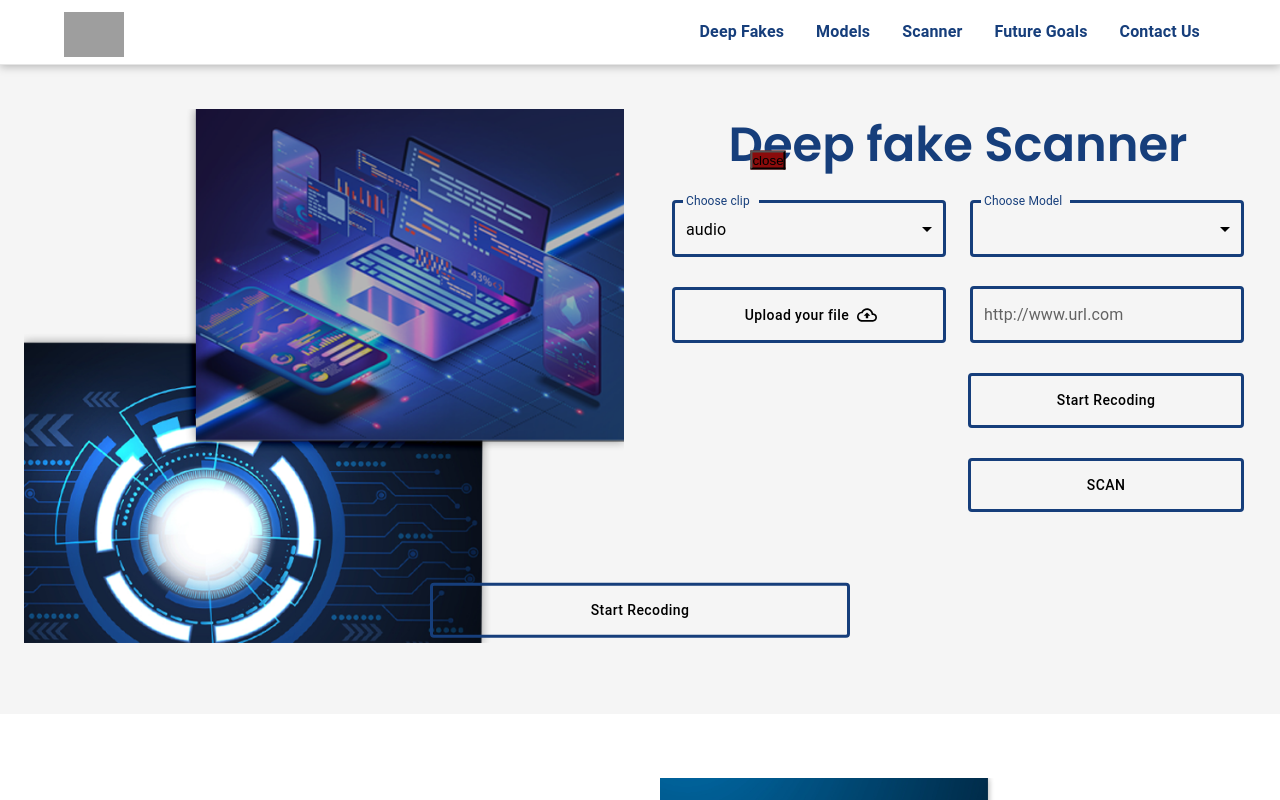
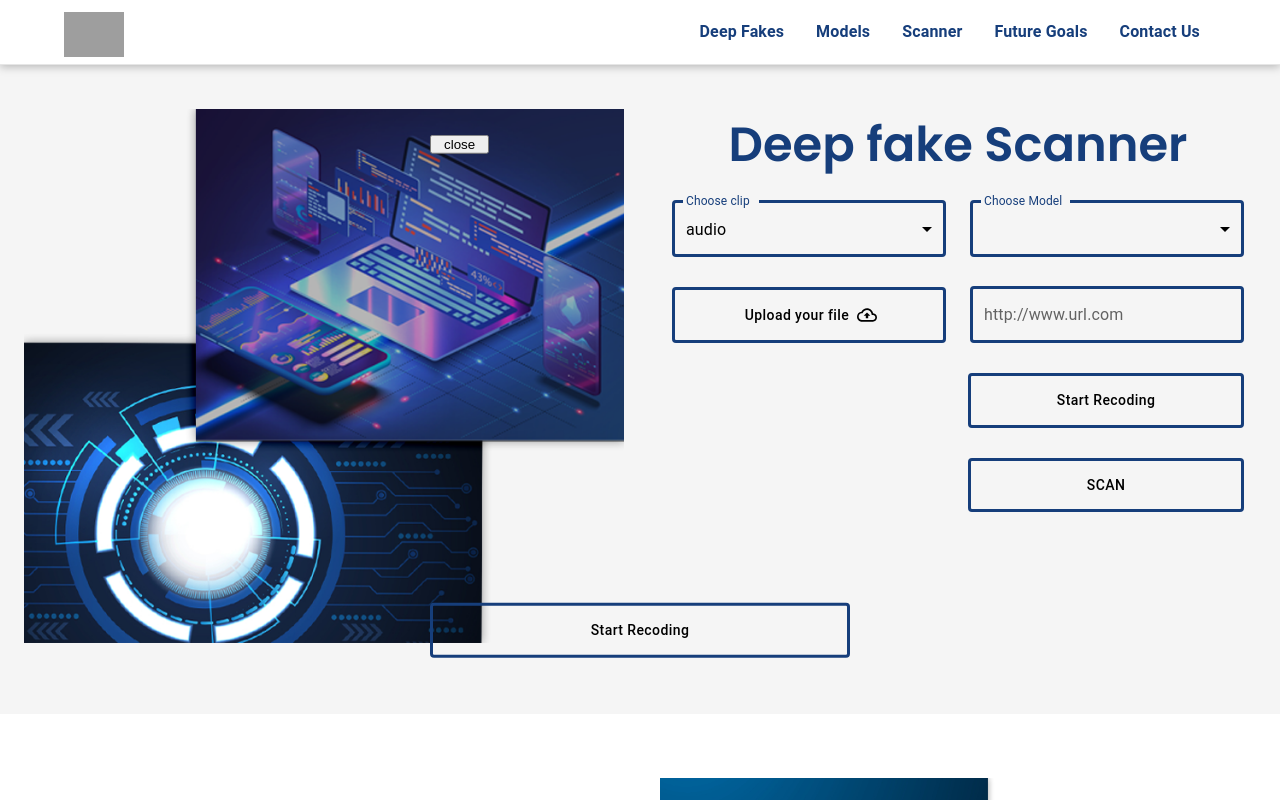
Before and after one commit to MariaAsiif/scan-project, a React (Create React App) app: page / in a window 1280 px wide. Both pictures are taken after a click on the button "Start Recoding". Shown: the part 1489-2289 px from the top of the page. Built offline with nearby package versions, Linux system fonts and the light colour scheme; no server answers; grey boxes are pictures that could not be loaded.

Commit message:
close-btn set

```diff
--- a/src/components/Modal.jsx
+++ b/src/components/Modal.jsx
@@ -5,14 +5,16 @@ import "./modal.css";
 const Modal = ({ setIsOpen }) => {
   return (
     <>
-      <div onClick={() => setIsOpen(false)} />
-      <div>
+      <div className="modal">
+        <div className="man" onClick={() => setIsOpen(false)} />
         <div>
-          <button className="center" onClick={() => setIsOpen(false)}>
-            {" "}
-            close
-          </button>
-          <WebcamVideo />
+          <div className="close">
+            <button className="center" onClick={() => setIsOpen(false)}>
+              {" "}
+              close
+            </button>
+            <WebcamVideo />
+          </div>
         </div>
       </div>
     </>
--- a/src/components/modal.css
+++ b/src/components/modal.css
@@ -1,5 +1,7 @@
-.Container {
+.modal {
   display: flex;
+  flex-direction: column;
+
   position: fixed;
   left: 50%;
   top: 50%;
@@ -8,11 +10,6 @@
   z-index: +998;
 }
 .center {
-  position: fixed;
-  background-color: rgb(138, 11, 11);
-  z-index: +999;
-  left: 60%;
-  top: 20%;
-  transform: translate(-50%, -50%);
-  cursor: pointer;
+  padding: 0 12px;
+  margin-bottom: 10px;
 }
```
